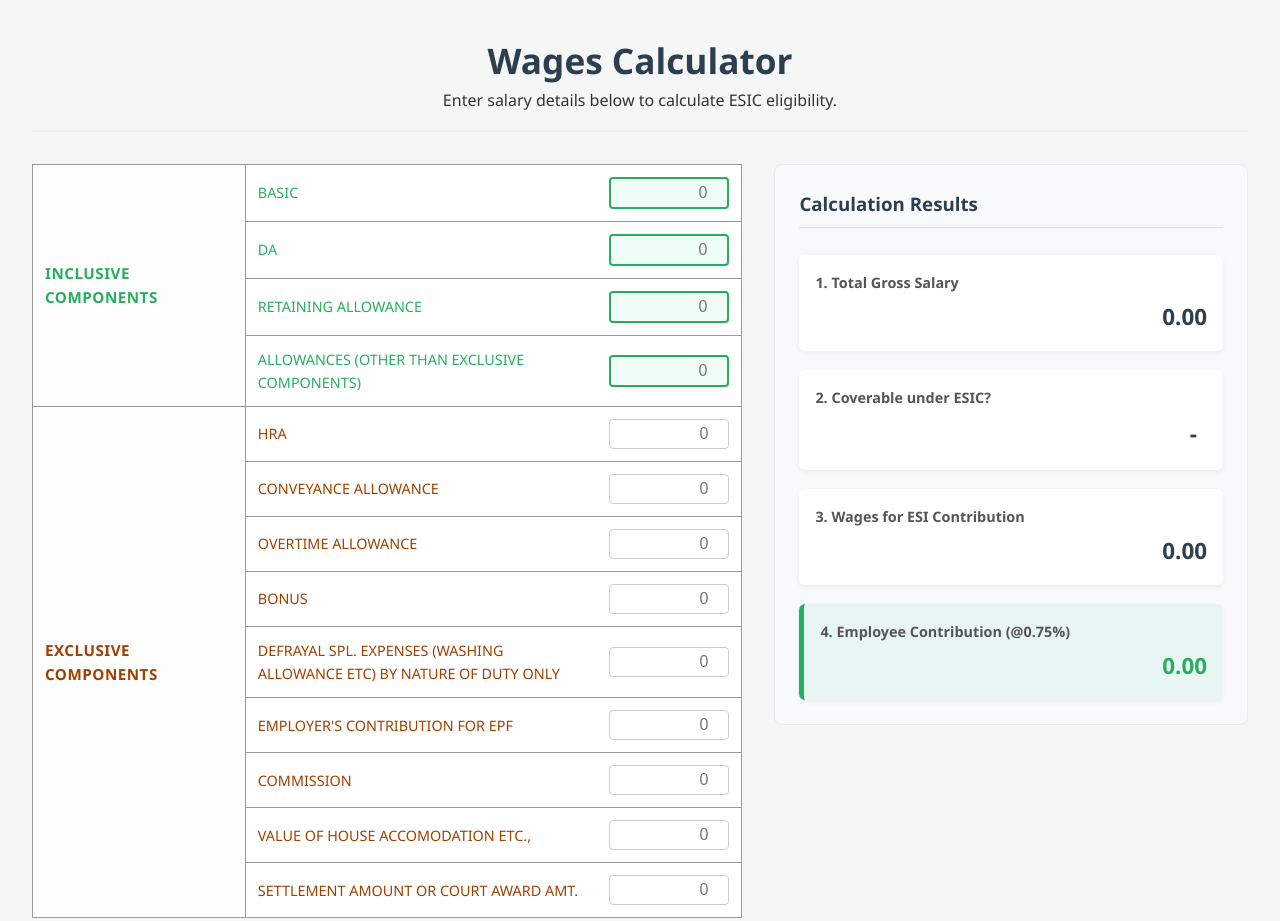
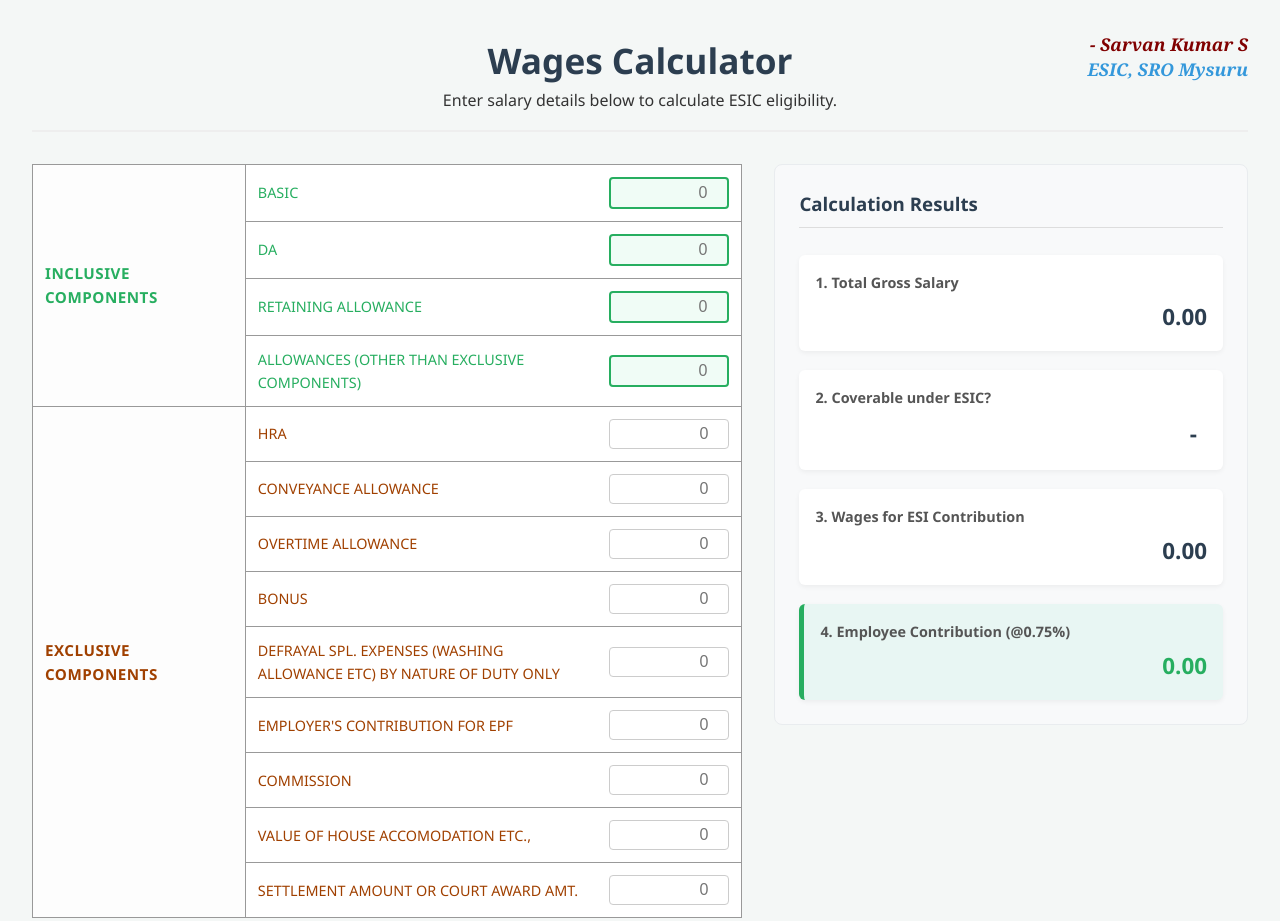
Before and after one commit to SarvanKumarS/Wages-Calculator, a plain HTML site: page index.html in a window 1280 px wide. Shown: the top 921 px of the page. Drawn offline with Linux system fonts and the light colour scheme.

Commit message:
Update index.html

```diff
--- a/index.html
+++ b/index.html
@@ -44,15 +44,44 @@
             background-position: center; background-repeat: no-repeat; background-size: contain;
             opacity: 0.1; z-index: 99; pointer-events: none;
         }*/
+
+        /* Top Right Signature Styling */
+        .header-container {
+            position: relative;
+            margin-bottom: 1.5rem;
+        }
+        .signature {
+            position: absolute;
+            top: 0;
+            right: 0;
+            text-align: right;
+            font-weight: bold;
+            /* Changed to a professional Serif font stack for an 'Official' look */
+            font-family: 'Cambria', 'Cochin', 'Georgia', 'Times', 'Times New Roman', serif;
+            font-style: italic;
+            font-size: 1.1rem;
+            line-height: 1.4;
+        }
+        .sig-name { color: #800000; } /* Maroon */
+        .sig-title { color: #3498db; } /* Light Blue */
     </style>
 </head>
 <body>
 
     <div class="main-container">
-        <header>
-            <h1>Wages Calculator</h1>
-            <p>Enter salary details below to calculate ESIC eligibility.</p>
-        </header>
+        <!-- Header Container with Relative Positioning for Signature -->
+        <div class="header-container">
+            <header>
+                <h1>Wages Calculator</h1>
+                <p>Enter salary details below to calculate ESIC eligibility.</p>
+            </header>
+
+            <!-- Signature Block -->
+            <div class="signature">
+                <div class="sig-name">- Sarvan Kumar S</div>
+                <div class="sig-title">ESIC, SRO Mysuru</div>
+            </div>
+        </div>
 
         <div class="calculator-grid">
 
@@ -129,7 +158,7 @@
                                 </div>
                             </td>
                         </tr>
-                        <!-- NEW: Bonus -->
+                        <!-- Bonus -->
                         <tr>
                             <td>
                                 <div class="input-row">
@@ -138,7 +167,7 @@
                                 </div>
                             </td>
                         </tr>
-                        <!-- Renamed Washing -->
+                        <!-- Washing -->
                         <tr>
                             <td>
                                 <div class="input-row">
@@ -147,7 +176,7 @@
                                 </div>
                             </td>
                         </tr>
-                        <!-- NEW: Employer EPF -->
+                        <!-- Employer EPF -->
                         <tr>
                             <td>
                                 <div class="input-row">
@@ -156,7 +185,7 @@
                                 </div>
                             </td>
                         </tr>
-                        <!-- NEW: Commission -->
+                        <!-- Commission -->
                         <tr>
                             <td>
                                 <div class="input-row">
@@ -165,7 +194,7 @@
                                 </div>
                             </td>
                         </tr>
-                        <!-- NEW: Value of House -->
+                        <!-- Value of House -->
                         <tr>
                             <td>
                                 <div class="input-row">
@@ -174,7 +203,7 @@
                                 </div>
                             </td>
                         </tr>
-                        <!-- NEW: Settlement -->
+                        <!-- Settlement -->
                         <tr>
                             <td>
                                 <div class="input-row">
```
